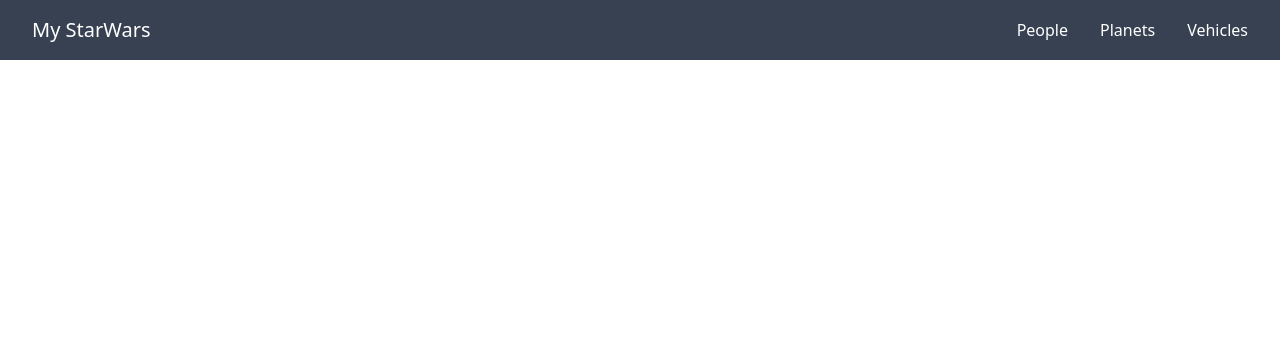
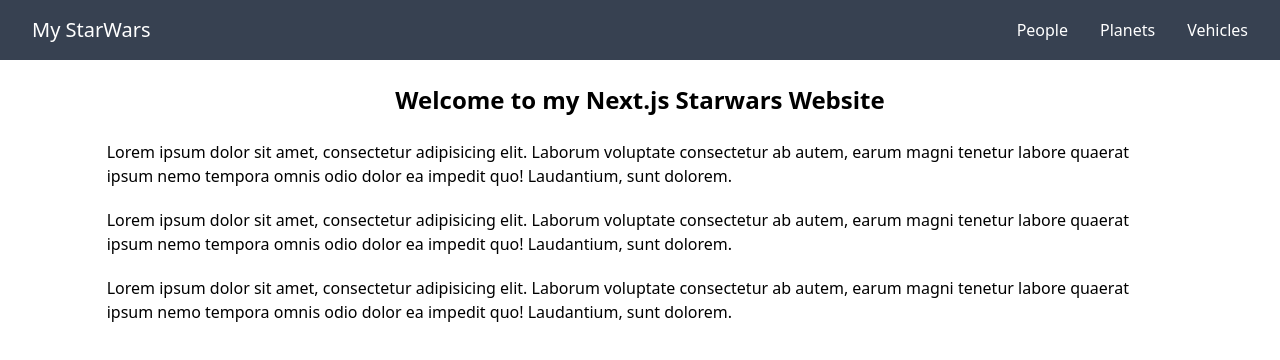
Before and after one commit to Tijanif/my-next-starwars, a Next.js app: page / in a window 1280 px wide. Shown: the top 360 px of the page. Built offline with nearby package versions, Linux system fonts and the light colour scheme.

Commit message:
created header for main page and added some text.

```diff
--- a/pages/_app.js
+++ b/pages/_app.js
@@ -5,7 +5,9 @@ import Layout from '../components/Layout';
 function MyApp({ Component, pageProps }) {
   return (
     <Layout>
-      <Component {...pageProps} />{' '}
+      <div className='w-5/6 m-auto'>
+        <Component {...pageProps} />{' '}
+      </div>
     </Layout>
   );
 }
--- a/pages/index.js
+++ b/pages/index.js
@@ -1,14 +1,24 @@
-import Head from 'next/head';
-import styles from '../styles/Home.module.css';
-
 export default function Home() {
   return (
-    <div className={styles.container}>
-      <Head>
-        <title>My Nextjs Starwars</title>
-        <meta name='description' content='Generated by create next app' />
-        <link rel='icon' href='/favicon.ico' />
-      </Head>
+    <div>
+      <h1 className='text-2xl text-center my-6 font-semibold'>
+        Welcome to my Next.js Starwars Website
+      </h1>
+      <p className='mb-5'>
+        Lorem ipsum dolor sit amet, consectetur adipisicing elit. Laborum
+        voluptate consectetur ab autem, earum magni tenetur labore quaerat ipsum
+        nemo tempora omnis odio dolor ea impedit quo! Laudantium, sunt dolorem.
+      </p>
+      <p className='mb-5'>
+        Lorem ipsum dolor sit amet, consectetur adipisicing elit. Laborum
+        voluptate consectetur ab autem, earum magni tenetur labore quaerat ipsum
+        nemo tempora omnis odio dolor ea impedit quo! Laudantium, sunt dolorem.
+      </p>
+      <p className='mb-5'>
+        Lorem ipsum dolor sit amet, consectetur adipisicing elit. Laborum
+        voluptate consectetur ab autem, earum magni tenetur labore quaerat ipsum
+        nemo tempora omnis odio dolor ea impedit quo! Laudantium, sunt dolorem.
+      </p>
     </div>
   );
 }
```
